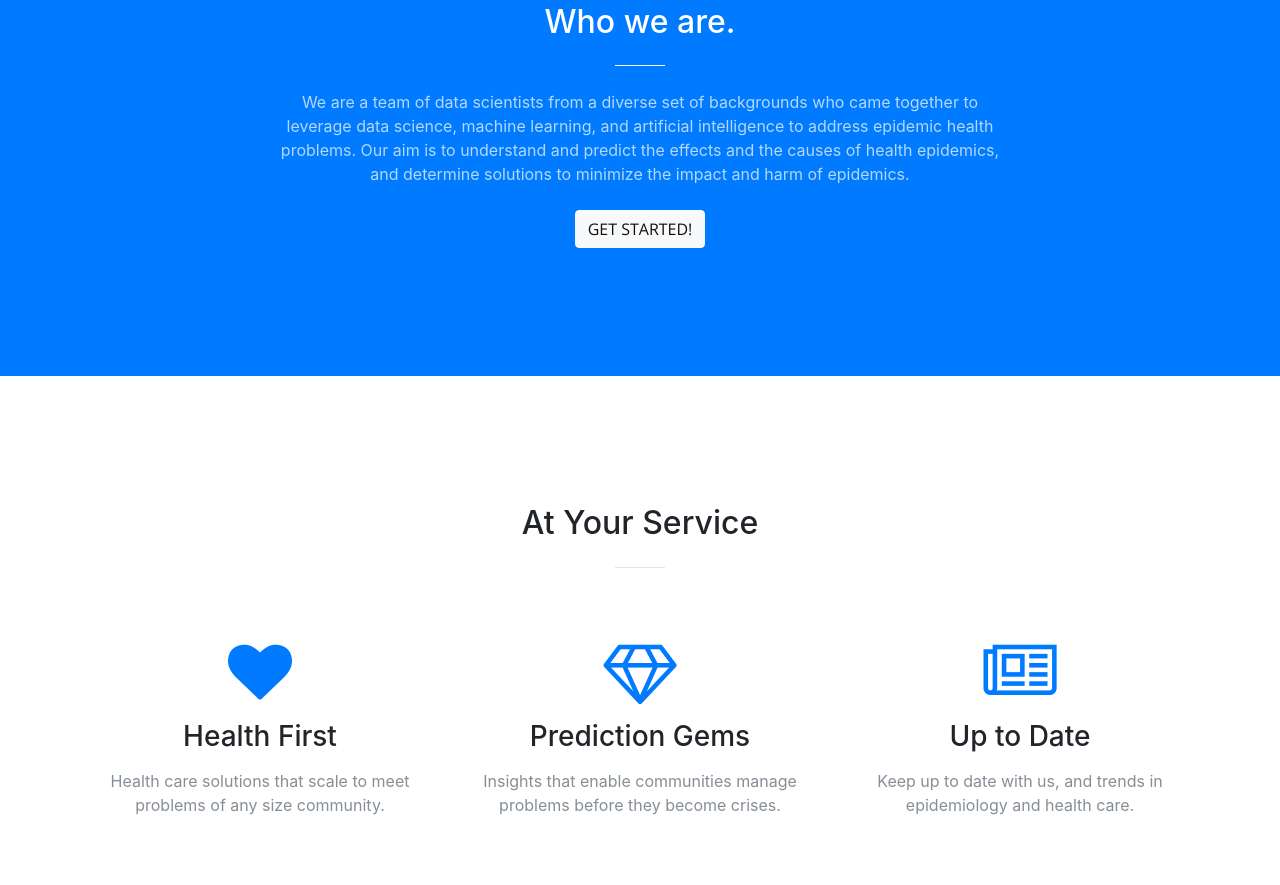
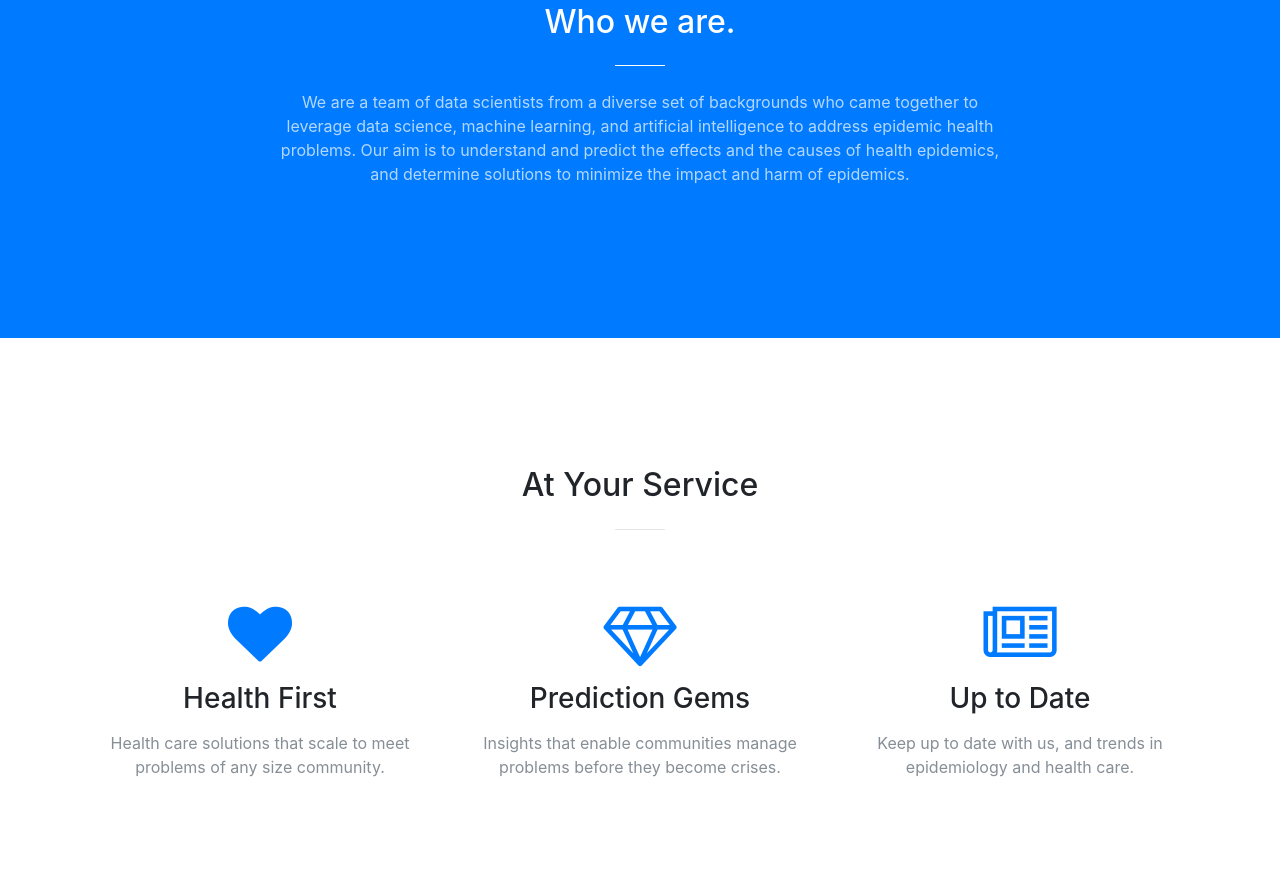
Before and after one commit to epidemix/epidemix.github.io, a website with bundled scripts: page index.html in a window 1280 px wide. Shown: the part 925-1810 px from the top of the page. Built offline with nearby package versions, Linux system fonts and the light colour scheme.

Commit message:
removed erroneous button

```diff
--- a/index.html
+++ b/index.html
@@ -81,7 +81,6 @@
               We are a team of data scientists from a diverse set of backgrounds who came together to leverage data science, machine learning, and artificial intelligence to address epidemic health problems.
               Our aim is to understand and predict the effects and the causes of health epidemics, and determine solutions to minimize the impact and harm of epidemics.
             </p>
-            <a class="btn btn-light btn-xl js-scroll-trigger" href="#services">Get Started!</a>
           </div>
         </div>
       </div>
```
